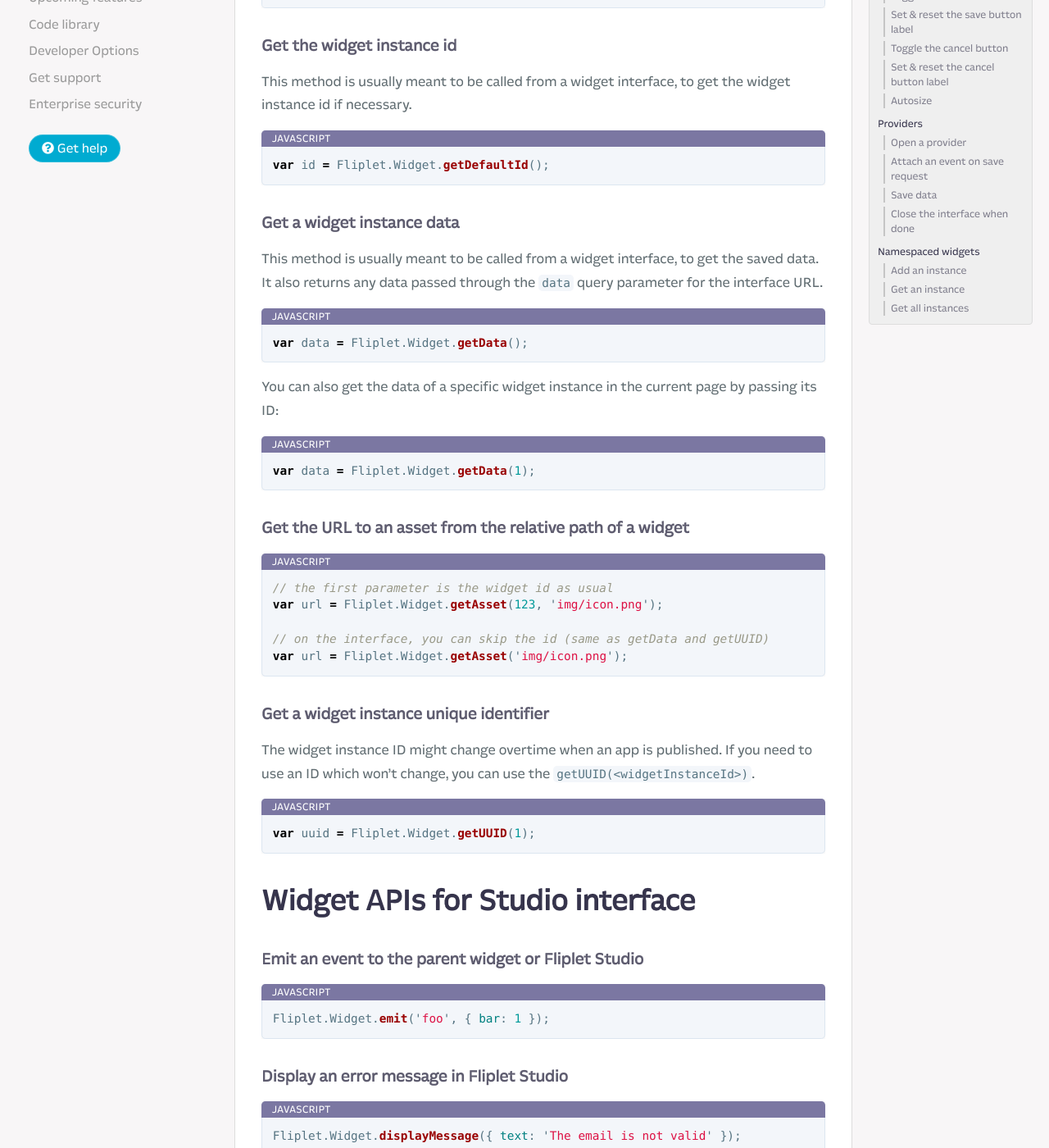
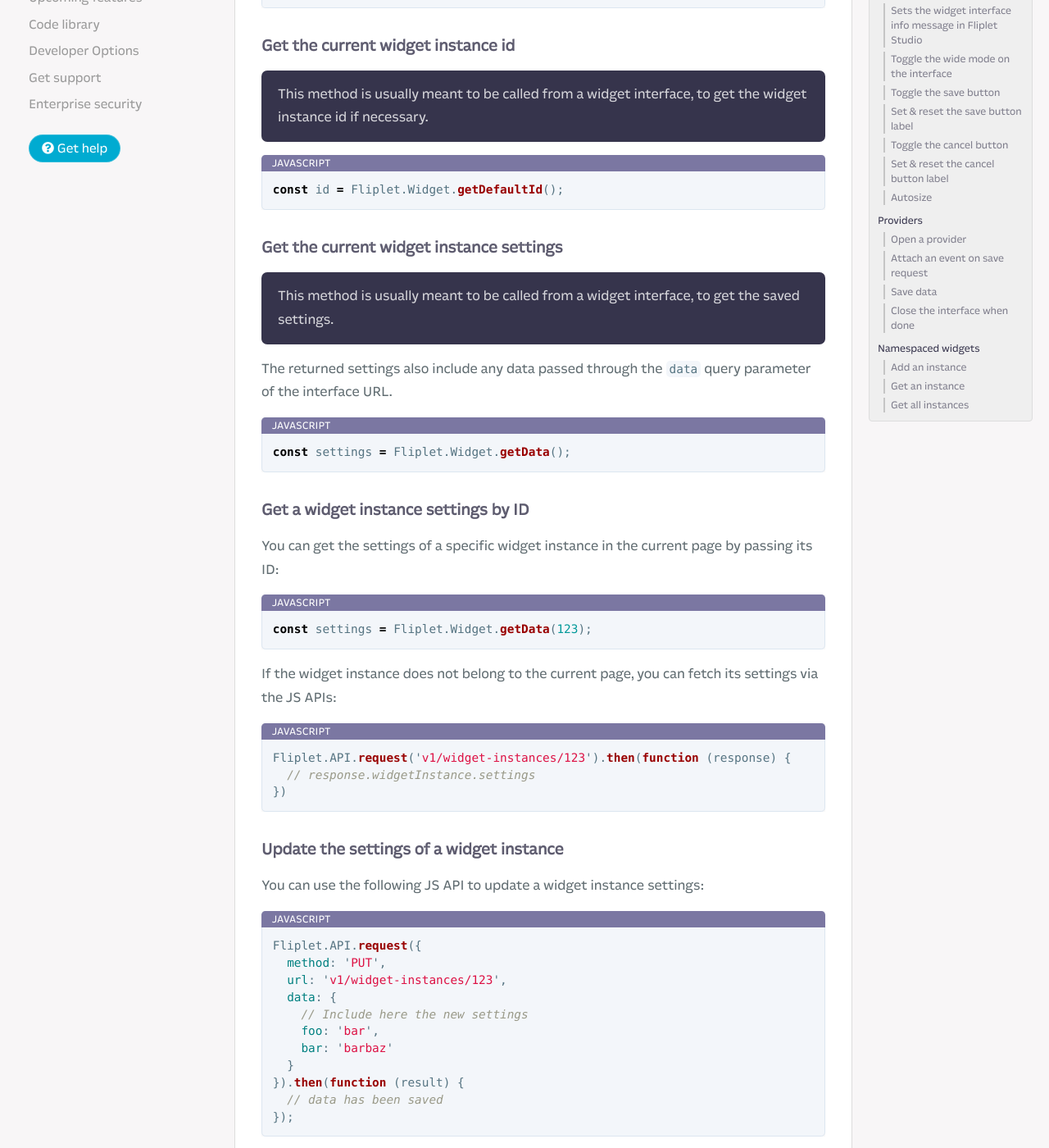
Before and after one commit to Fliplet/fliplet-cli, a Jekyll site: the page built from docs/API/core/widget.md, in a window 1280 px wide and 1400 px high, scrolled down 601 px. Shown: the whole window at 82% size. Built offline with Jekyll 4.4.1, drawn with Linux system fonts in a browser that asks for light colours; nearby versions of some CDN libraries; our own code applies the rules of GitHub Pages for plain Markdown files; library files that are not in the unit come from our copies; comment, search, counter and statistics services are not loaded; a style sheet for code colours, icons or effects is not loaded; some of the changed text lies outside the part shown.

Commit message:
docs update for ID-2966

````diff
--- a/docs/API/core/widget.md
+++ b/docs/API/core/widget.md
@@ -14,27 +14,74 @@
 });
 ```
 
-### Get the widget instance id
+### Get the current widget instance id
 
-This method is usually meant to be called from a widget interface, to get the widget instance id if necessary.
+<p class="info">This method is usually meant to be called from a widget interface, to get the widget instance id if necessary.</p>
 
 ```js
-var id = Fliplet.Widget.getDefaultId();
+const id = Fliplet.Widget.getDefaultId();
 ```
 
-### Get a widget instance data
+### Get the current widget instance settings
 
-This method is usually meant to be called from a widget interface, to get the saved data. It also returns any data passed through the `data` query parameter for the interface URL.
+<p class="info">This method is usually meant to be called from a widget interface, to get the saved settings.</p>
+
+The returned settings also include any data passed through the `data` query parameter of the interface URL.
 
 ```js
-var data = Fliplet.Widget.getData();
+const settings = Fliplet.Widget.getData();
 ```
 
-You can also get the data of a specific widget instance in the current page by passing its ID:
+### Get a widget instance settings by ID
+
+You can get the settings of a specific widget instance in the current page by passing its ID:
 
 ```js
-var data = Fliplet.Widget.getData(1);
+const settings = Fliplet.Widget.getData(123);
 ```
+
+If the widget instance does not belong to the current page, you can fetch its settings via the JS APIs:
+
+```js
+Fliplet.API.request('v1/widget-instances/123').then(function (response) {
+  // response.widgetInstance.settings
+})
+```
+
+### Update the settings of a widget instance
+
+You can use the following JS API to update a widget instance settings:
+
+```js
+Fliplet.API.request({
+  method: 'PUT',
+  url: 'v1/widget-instances/123',
+  data: {
+    // Include here the new settings
+    foo: 'bar',
+    bar: 'barbaz'
+  }
+}).then(function (result) {
+  // data has been saved
+});
+```
+
+Once a widget instance settings are updated, use this JS API to reload the widget instance being rendered on the Studio device preview frame:
+
+```js
+// Reloads widget instance 123
+Fliplet.Widget.instance(123);
+```
+
+If your code is running in a different context, e.g. a widget or helper configuration interface run this code instead:
+
+```js
+Fliplet.Studio.emit('widget-save-complete', {
+  data: result // use result from the save operation above
+});
+```
+
+---
 
 ### Get the URL to an asset from the relative path of a widget
 
--- a/docs/_layouts/default.html
+++ b/docs/_layouts/default.html
@@ -79,7 +79,7 @@
                 <li><a href="/API/core/misc.html">Common functions</a></li>
                 <li><span class="divider"></span></li>
                 <li><strong>Namespaces</strong></li>
-                <li><a href="/API/core/ai.html">AI <span class="label">NEW</span></a></a></li>
+                <li><a href="/API/core/ai.html">AI <span class="label">Beta</span></a></a></li>
                 <li><a href="/API/core/analytics.html">Analytics</a></li>
                 <li><a href="/API/core/api.html">API</a></li>
                 <li><a href="/API/core/app.html">App</a></li>
````
Also changed, not shown: docs/API/core/ai.md (+5 -5 lines), docs/Changelog.md.
